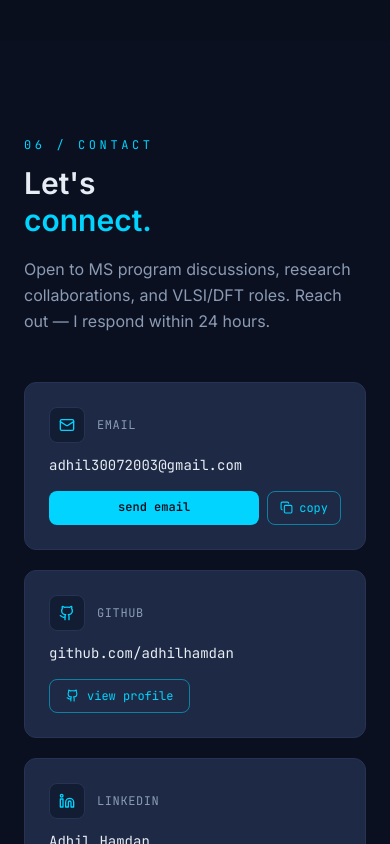
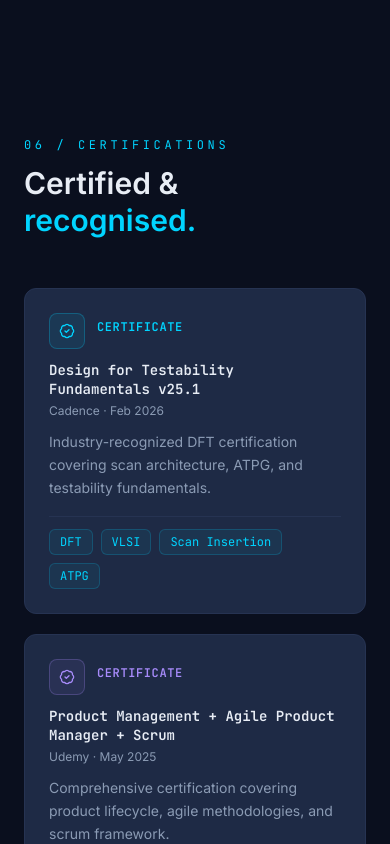
Before and after one commit to adhilhamdan/adhilhamdan.github.io, a React (Vite) app: page / in a window 390 px wide. Shown: the part 9680-10524 px from the top of the page. Built offline with nearby package versions, Linux system fonts and the light colour scheme; no server answers.

Commit message:
Add Certifications section

```diff
--- a/src/App.jsx
+++ b/src/App.jsx
@@ -6,6 +6,7 @@ import Projects from './components/Projects'
 import Experience from './components/Experience'
 import Publications from './components/Publications'
 import Skills from './components/Skills'
+import Certifications from './components/Certifications'
 import Contact from './components/Contact'
 import Footer from './components/Footer'
 
@@ -28,6 +29,7 @@ export default function App() {
         <Experience />
         <Publications />
         <Skills />
+        <Certifications />
         <Contact />
       </main>
       <Footer />
--- /dev/null
+++ b/src/components/Certifications.jsx
@@ -0,0 +1,113 @@
+import React from 'react'
+import { useInView } from '../hooks/useInView'
+import { Award, BadgeCheck } from 'lucide-react'
+
+const CERTS = [
+  {
+    title: 'Design for Testability Fundamentals v25.1',
+    issuer: 'Cadence',
+    date: 'Feb 2026',
+    type: 'cert',
+    tags: ['DFT', 'VLSI', 'Scan Insertion', 'ATPG'],
+    highlight: 'Industry-recognized DFT certification covering scan architecture, ATPG, and testability fundamentals.',
+    color: '#00D4FF',
+  },
+  {
+    title: 'Product Management + Agile Product Manager + Scrum',
+    issuer: 'Udemy',
+    date: 'May 2025',
+    type: 'cert',
+    tags: ['Product Management', 'Agile', 'Scrum'],
+    highlight: 'Comprehensive certification covering product lifecycle, agile methodologies, and scrum framework.',
+    color: '#A78BFA',
+  },
+  {
+    title: 'Team Avengers Award',
+    issuer: 'NinjaCart',
+    date: 'Jan 2025',
+    type: 'award',
+    tags: ['Leadership', 'Teamwork', 'Operations'],
+    highlight: 'Recognised for outstanding team collaboration and contribution to critical project milestones.',
+    color: '#F59E0B',
+  },
+]
+
+export default function Certifications() {
+  const [ref, inView] = useInView(0.1)
+
+  return (
+    <section id="certifications" className="py-24 px-6">
+      <div className="max-w-6xl mx-auto">
+        <div
+          ref={ref}
+          className={`mb-12 transition-all duration-700 ${inView ? 'opacity-100 translate-y-0' : 'opacity-0 translate-y-8'}`}
+        >
+          <p className="section-label">06 / certifications</p>
+          <h2 className="section-title">
+            Certified &<br />
+            <span className="text-cyan-400">recognised.</span>
+          </h2>
+        </div>
+
+        <div className="grid md:grid-cols-3 gap-5">
+          {CERTS.map((item, i) => {
+            const [cardRef, cardInView] = useInView(0.1)
+            return (
+              <div
+                key={item.title}
+                ref={cardRef}
+                className={`card group flex flex-col transition-all duration-700 ${
+                  cardInView ? 'opacity-100 translate-y-0' : 'opacity-0 translate-y-8'
+                }`}
+                style={{ transitionDelay: `${i * 100}ms` }}
+              >
+                <div className="flex items-start gap-3 mb-3">
+                  <div
+                    className="w-9 h-9 rounded-lg flex items-center justify-center flex-shrink-0 border transition-colors duration-300"
+                    style={{ backgroundColor: item.color + '15', borderColor: item.color + '40' }}
+                  >
+                    {item.type === 'award'
+                      ? <Award size={16} style={{ color: item.color }} />
+                      : <BadgeCheck size={16} style={{ color: item.color }} />
+                    }
+                  </div>
+                  <div>
+                    <span
+                      className="font-mono text-xs font-semibold uppercase tracking-wider"
+                      style={{ color: item.color }}
+                    >
+                      {item.type === 'award' ? 'Award' : 'Certificate'}
+                    </span>
+                  </div>
+                </div>
+
+                <h3 className="font-mono text-sm font-semibold text-slate-light leading-snug mb-1">
+                  {item.title}
+                </h3>
+                <p className="text-xs text-slate-muted mb-3">
+                  {item.issuer} · {item.date}
+                </p>
+
+                <p className="text-sm text-slate-muted leading-relaxed mb-4 flex-1">
+                  {item.highlight}
+                </p>
+
+                <div className="flex flex-wrap gap-2 pt-3 border-t border-navy-500">
+                  {item.tags.map((tag) => (
+                    <span
+                      key={tag}
+                      className="font-mono text-xs px-2.5 py-1 rounded-md border"
+                      style={{ backgroundColor: item.color + '10', borderColor: item.color + '30', color: item.color }}
+                    >
+                      {tag}
+                    </span>
+                  ))}
+                </div>
+              </div>
+            )
+          })}
+        </div>
+      </div>
+    </section>
+  )
+}
--- a/src/components/Contact.jsx
+++ b/src/components/Contact.jsx
@@ -22,7 +22,7 @@ export default function Contact() {
           ref={ref}
           className={`transition-all duration-700 ${inView ? 'opacity-100 translate-y-0' : 'opacity-0 translate-y-8'}`}
         >
-          <p className="section-label">06 / contact</p>
+          <p className="section-label">07 / contact</p>
           <h2 className="section-title mb-4">
             Let's<br />
             <span className="text-cyan-400">connect.</span>
--- a/src/components/Navbar.jsx
+++ b/src/components/Navbar.jsx
@@ -7,6 +7,7 @@ const links = [
   { label: 'experience', href: '#experience' },
   { label: 'publications', href: '#publications' },
   { label: 'skills', href: '#skills' },
+  { label: 'certifications', href: '#certifications' },
   { label: 'contact', href: '#contact' },
 ]
 
```
